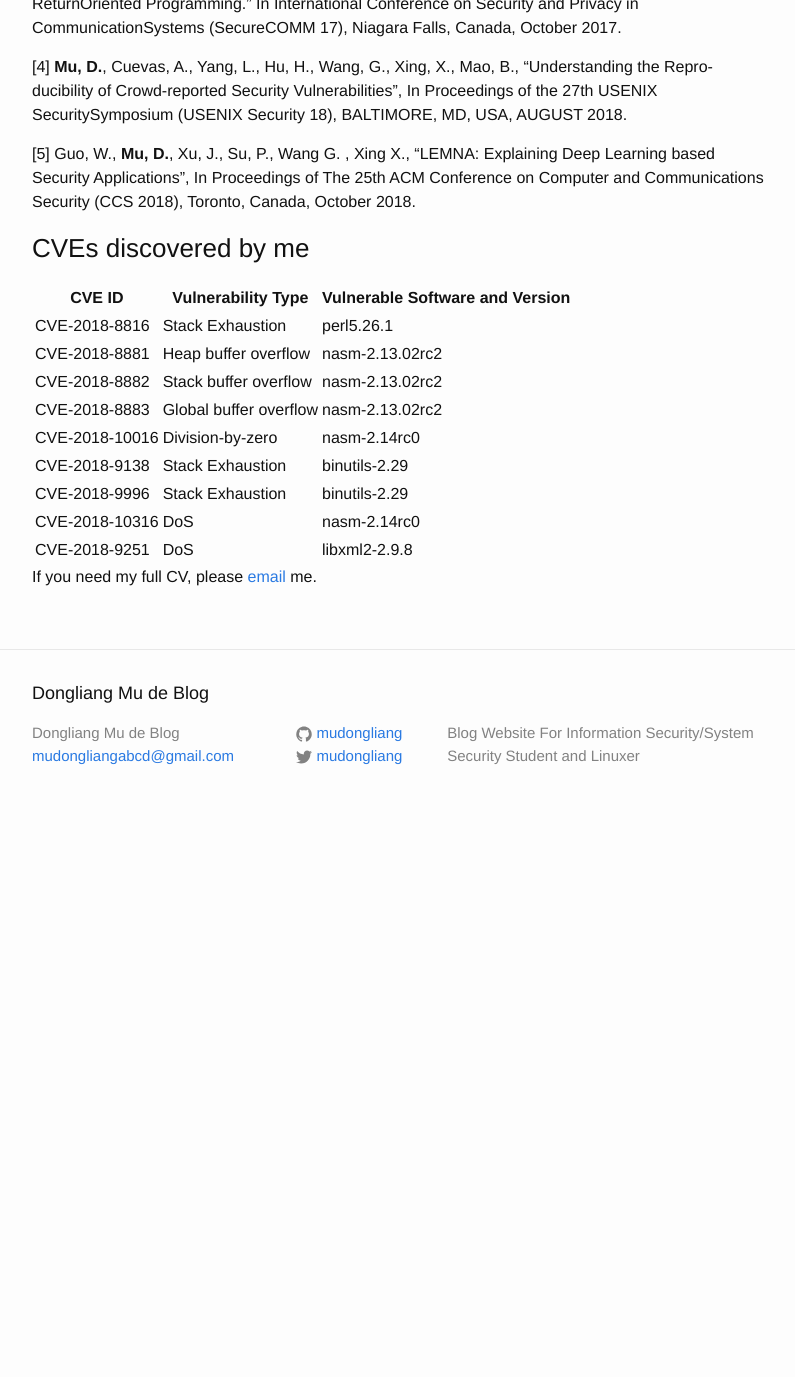
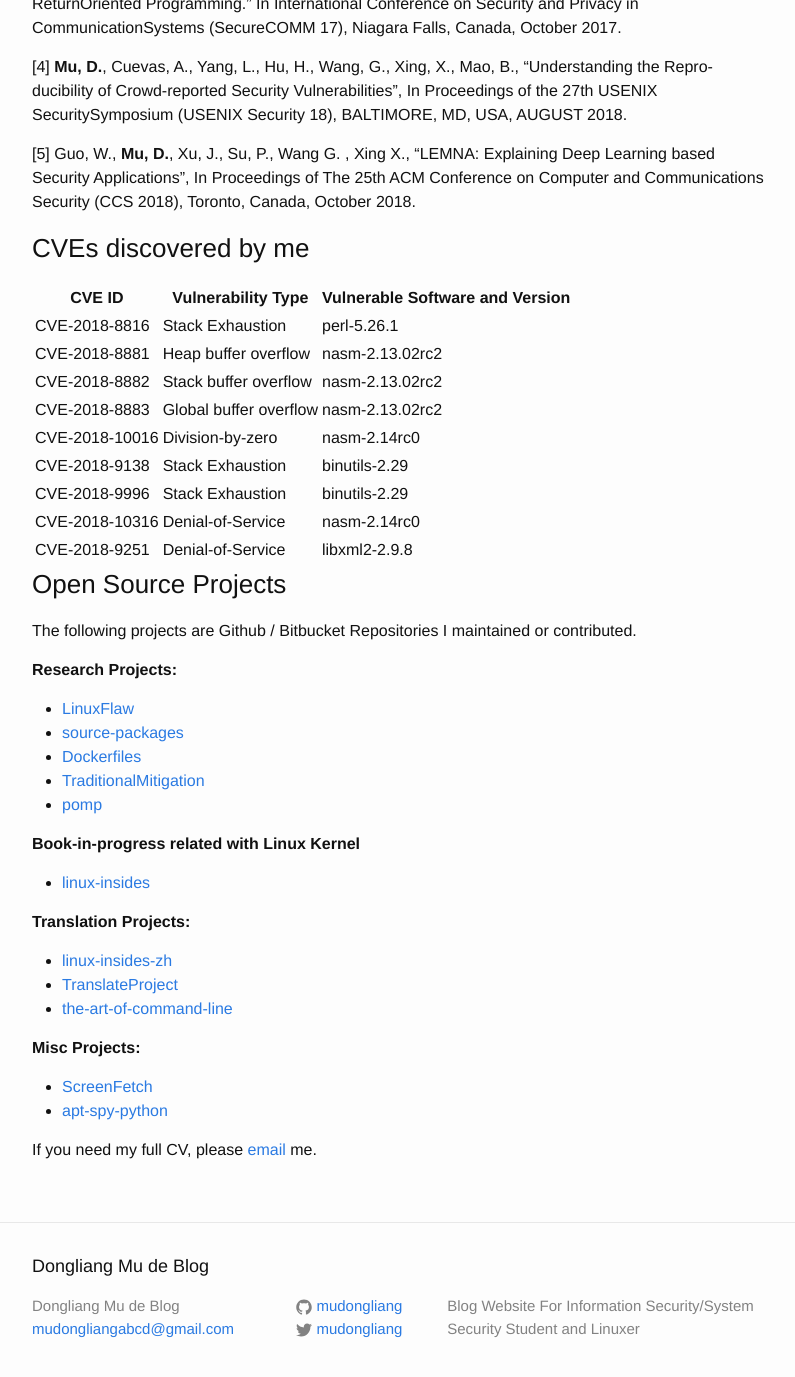
Before and after one commit to mudongliang/mudongliang.github.io, a Jekyll site: the page built from about/about.md, in a window 1280 px wide and 1400 px high, scrolled down 1048 px. Shown: the top 1377 px of the window, without its empty margins (238-1033 px from the left). Built offline with Jekyll 4.4.1, drawn with Linux system fonts in a browser that asks for light colours; before the commit the page ends 1875 px from its top, so only the background shows below that; some of the changed text lies outside the part shown.

Commit message:
modify About Me page

```diff
--- a/_includes/header.html
+++ b/_includes/header.html
@@ -14,14 +14,15 @@
       </a>
 
       <div class="trigger">
+      	<a class="page-link" href="{{site.baseurl}}/x86">Intel x86</a>
+      	<a class="page-link" href="{{site.baseurl}}/listgenerator">List Generator</a>
+
         {% for my_page in site.pages %}
           {% if my_page.title %}
           <a class="page-link" href="{{ my_page.url | prepend: site.baseurl }}">{{ my_page.title }}</a>
           {% endif %}
         {% endfor %}
 
-      	<a class="page-link" href="{{site.baseurl}}/x86">Intel x86</a>
-      	<a class="page-link" href="{{site.baseurl}}/listgenerator">List Generator</a>
       </div>
     </nav>
 
--- a/about/about.md
+++ b/about/about.md
@@ -44,16 +43,43 @@
 
 ### CVEs discovered by me
 
-CVE ID | Vulnerability Type | Vulnerable Software and Version
--------|------------------- | -------------------------------
-CVE-2018-8816 | Stack Exhaustion | perl5.26.1
-CVE-2018-8881 | Heap buffer overflow    | nasm-2.13.02rc2
-CVE-2018-8882 | Stack buffer overflow   | nasm-2.13.02rc2
-CVE-2018-8883 | Global buffer overflow  | nasm-2.13.02rc2
-CVE-2018-10016 | Division-by-zero  | nasm-2.14rc0
-CVE-2018-9138 | Stack Exhaustion | binutils-2.29
-CVE-2018-9996 | Stack Exhaustion | binutils-2.29
-CVE-2018-10316 | DoS | nasm-2.14rc0
-CVE-2018-9251 | DoS | libxml2-2.9.8
+|   CVE ID      | Vulnerability Type      | Vulnerable Software and Version
+| ------------- | ----------------------- | ------------------------------
+|CVE-2018-8816  | Stack Exhaustion        | perl-5.26.1
+|CVE-2018-8881  | Heap buffer overflow    | nasm-2.13.02rc2
+|CVE-2018-8882  | Stack buffer overflow   | nasm-2.13.02rc2
+|CVE-2018-8883  | Global buffer overflow  | nasm-2.13.02rc2
+|CVE-2018-10016 | Division-by-zero        | nasm-2.14rc0
+|CVE-2018-9138  | Stack Exhaustion        | binutils-2.29
+|CVE-2018-9996  | Stack Exhaustion        | binutils-2.29
+|CVE-2018-10316 | Denial-of-Service       | nasm-2.14rc0
+|CVE-2018-9251  | Denial-of-Service       | libxml2-2.9.8
+
+### Open Source Projects
+
+The following projects are Github / Bitbucket Repositories I maintained or contributed.
+
+**Research Projects:**
+
+- [LinuxFlaw](https://github.com/mudongliang/LinuxFlaw)
+- [source-packages](https://github.com/mudongliang/source-packages)
+- [Dockerfiles](https://github.com/mudongliang/Dockerfiles)
+- [TraditionalMitigation](https://github.com/hardenedlinux/TraditionalMitigation)
+- [pomp](https://github.com/junxzm1990/pomp)
+
+**Book-in-progress related with Linux Kernel**
+
+- [linux-insides](https://github.com/0xAX/linux-insides)
+
+**Translation Projects:**
+
+- [linux-insides-zh](https://github.com/MintCN/linux-insides-zh)
+- [TranslateProject](https://github.com/LCTT/TranslateProject)
+- [the-art-of-command-line](https://github.com/jlevy/the-art-of-command-line)
+
+**Misc Projects:**
+
+- [ScreenFetch](https://github.com/KittyKatt/screenFetch)
+- [apt-spy-python](https://bitbucket.org/pheanex/apt-spy-python/)
 
 If you need my full CV, please [email](mailto:mudongliangabcd@gmail.com) me.
```
Also changed, not shown: other parts of about/about.md (+1 -2 lines), _posts/2018-08-08-get-started-with-jekyll-on-debianubuntu.md (added, +58 -0 lines), opensource/opensource.md (deleted, +0 -20 lines).
